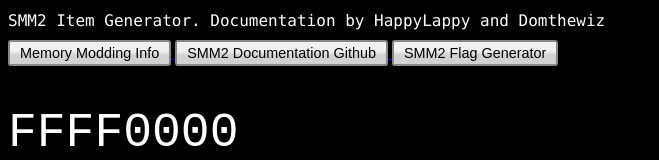
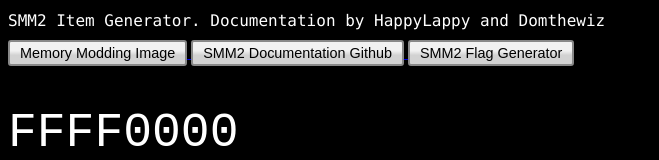
Before and after one commit to Domthewiz/stmemod-FlagGen, a plain HTML site: page itemgen.html in a window 1280 px wide. Shown: the top 160 px of the page, without its empty margins (0-659 px from the left). Drawn offline with Linux system fonts and the light colour scheme.

Commit message:
Update itemgen.html

```diff
--- a/itemgen.html
+++ b/itemgen.html
@@ -3,7 +3,7 @@
 <body>
 <h1>SMM2 Item Generator. Documentation by HappyLappy and Domthewiz</h2>
 <a href="https://raw.githubusercontent.com/Domthewiz/smm2-documentation/refs/heads/master/stmemod.png">
-	<button>Memory Modding Info</button>
+	<button>Memory Modding Image</button>
 </a>
 <a href="https://github.com/liamadvance/smm2-documentation/tree/master">
 	<button>SMM2 Documentation Github</button>
```
